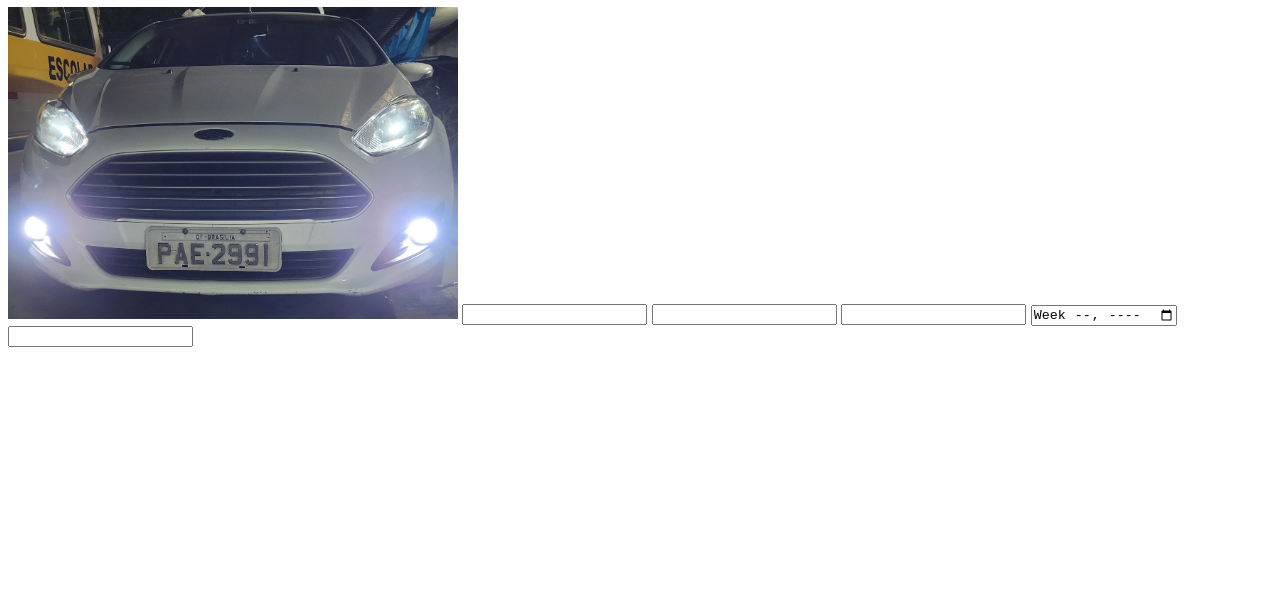
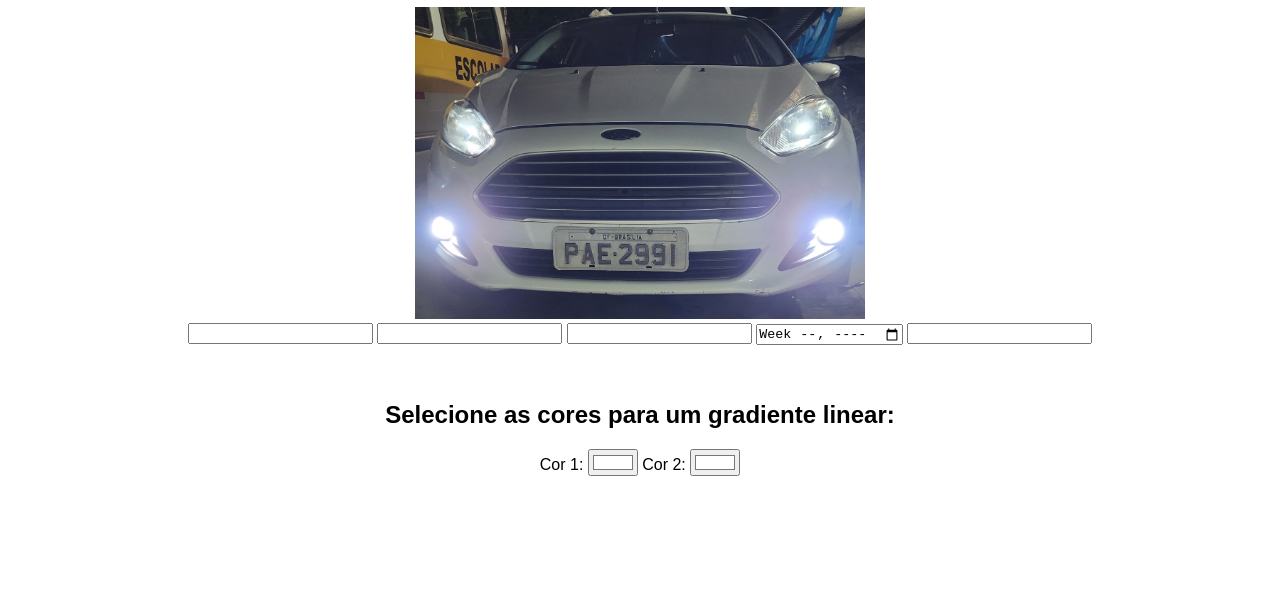
Before and after one commit to Sales16/programacao-web-ceub, a plain HTML site: page index.html in a window 1280 px wide. Shown: the part 219-829 px from the top of the page. Before the commit the page ends 800 px from the top, so only its background shows below. Drawn offline with Linux system fonts and the light colour scheme.

Commit message:
gradiente

```diff
--- a/index.html
+++ b/index.html
@@ -1,23 +1,36 @@
 <!DOCTYPE html>
 <html lang="pt-br">
+
 <head>
     <meta charset="UTF-8">
     <meta name="viewport" content="width=device-width, initial-scale=1.0">
     <title>Programação WEB - Ceub</title>
     <link rel="stylesheet" href="style.css">
 </head>
-<body>
+
+<body class="meio" id="gradientBackground">
     <h1 class="teste">Eu sou um titulo de nivel 1</h1>
-    <h2 class="cor">Eu sou um titulo de nivel 2</h2>
+    <h2 class="meio">Eu sou um titulo de nivel 2</h2>
     <p>Eu sou um paragrafo</p>
 
     <h1>Floquinho com olho novo</h1>
     <img class="img" src="floquinho.jpg" alt="Foto do new fiesta">
+    <br>
 
     <input type="text">
     <input type="password">
     <input type="number">
     <input type="week">
     <input type="tel">
+    <br><br><br>
+
+    <h2>Selecione as cores para um gradiente linear:</h2>
+    <label for="colorPicker1">Cor 1: </label>
+    <input type="color" id="colorPicker1" value="#ffffff">
+    <label for="colorPicker2">Cor 2: </label>
+    <input type="color" id="colorPicker2" value="#ffffff">
+
+    <script src="script.js"></script>
 </body>
+
 </html>
--- /dev/null
+++ b/script.js
@@ -0,0 +1,14 @@
+const colorPicker1 = document.getElementById('colorPicker1');
+const colorPicker2 = document.getElementById('colorPicker2');
+const gradientBackground = document.getElementById('gradientBackground');
+
+// Função para atualizar o gradiente de fundo quando o valor dos inputs mudar
+function updateGradientBackground() {
+    document.body.style.backgroundImage = `linear-gradient(to bottom right, ${colorPicker1.value}, ${colorPicker2.value})`;
+}
+
+colorPicker1.addEventListener('input', updateGradientBackground);
+colorPicker2.addEventListener('input', updateGradientBackground);
+
+// Chamada inicial para garantir que o gradiente de fundo seja atualizado ao carregar a página
+updateGradientBackground();
--- a/style.css
+++ b/style.css
@@ -1,5 +1,9 @@
 body {
-    font-family: Arial, Helvetica, sans-serif;
+    font-family: Arial, sans-serif;
+    text-align: center;
+    height: 100vh;
+    align-items: center;
+    justify-content: center;
 }
 .img {
     align-items: center;
@@ -11,3 +15,9 @@ body {
 .cor {
     color: rgb(56, 95, 95);
 }
+
+.meio {
+    text-align: center;
+    align-items: center;
+
+}
```
